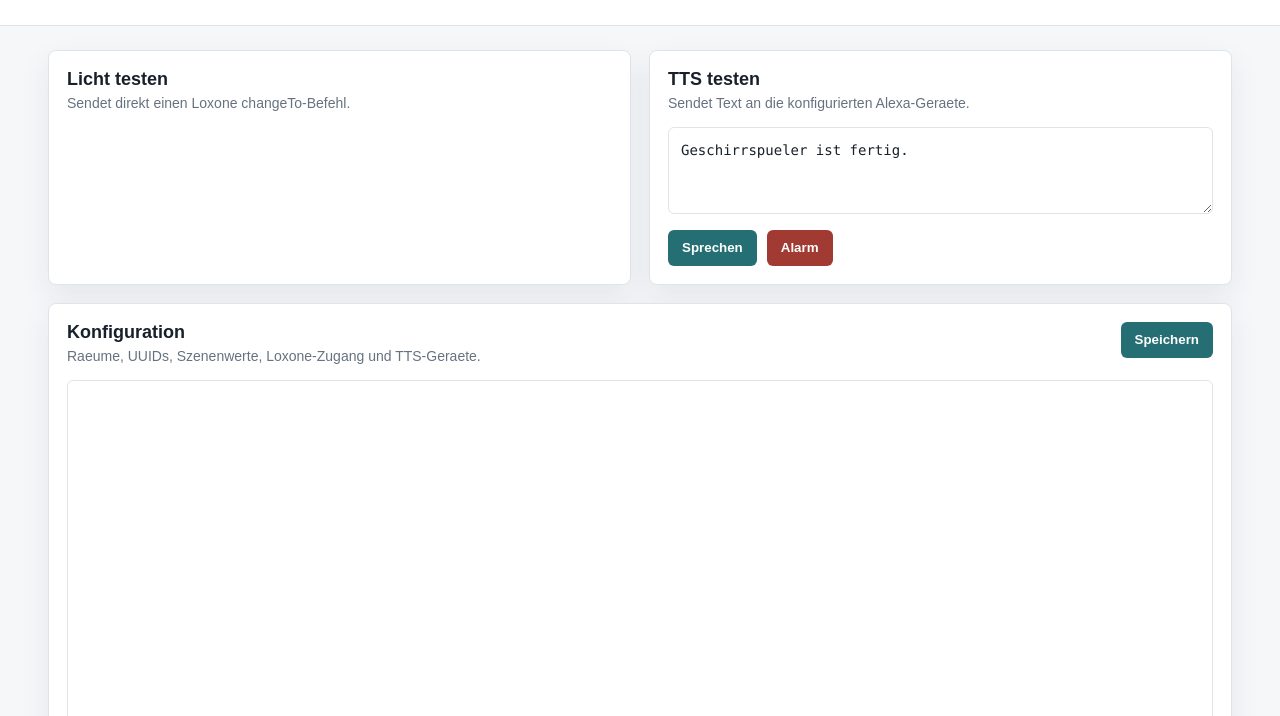
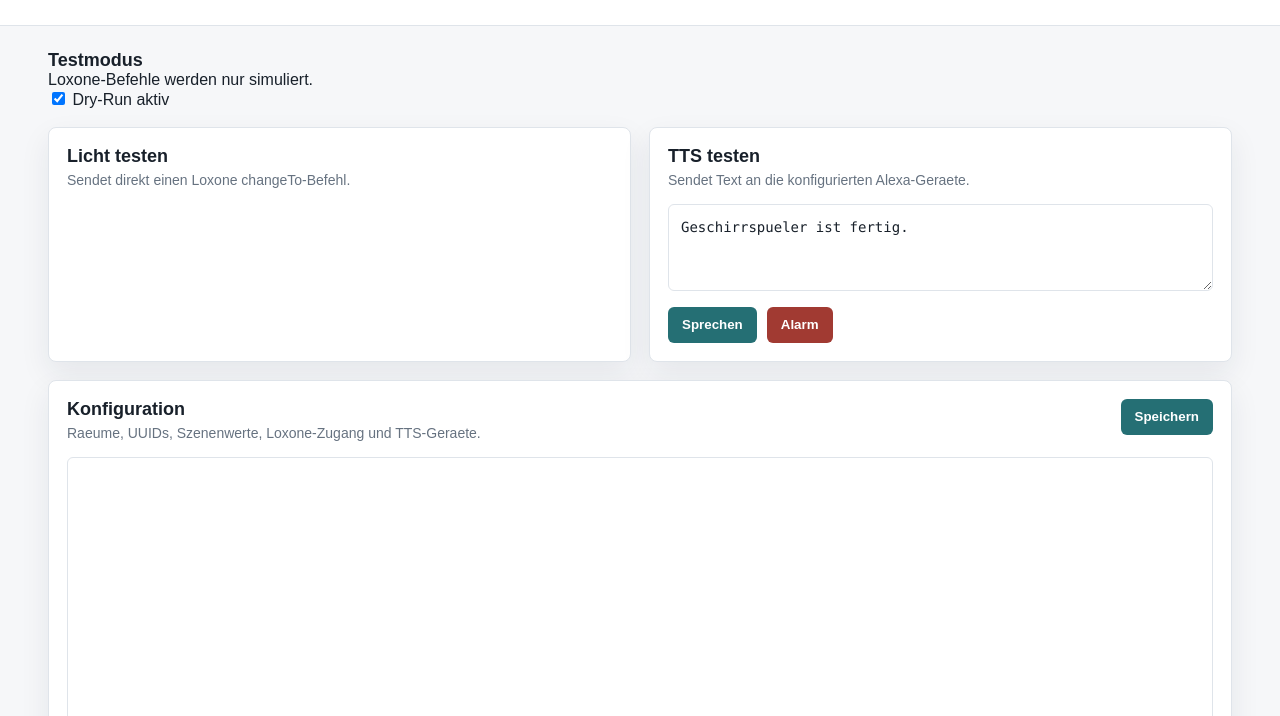
Before and after one commit to herdan75/loxevo, a website: page public/index.html in a window 1280 px wide. Shown: the part 84-800 px from the top of the page. Drawn offline with Linux system fonts and the light colour scheme; files that its build step writes are made by us from their sources; no server answers; files whose address does not match are found by name.

Commit message:
Add dry-run mode banner

```diff
--- a/public/index.html
+++ b/public/index.html
@@ -16,6 +16,17 @@
     </header>
 
     <main>
+      <section id="modeBanner" class="mode-banner wide">
+        <div>
+          <h2 id="modeTitle">Testmodus</h2>
+          <p id="modeText">Loxone-Befehle werden nur simuliert.</p>
+        </div>
+        <label class="switch-row">
+          <input id="dryRunToggle" type="checkbox" checked>
+          <span>Dry-Run aktiv</span>
+        </label>
+      </section>
+
       <section class="panel">
         <div class="section-head">
           <div>
```
